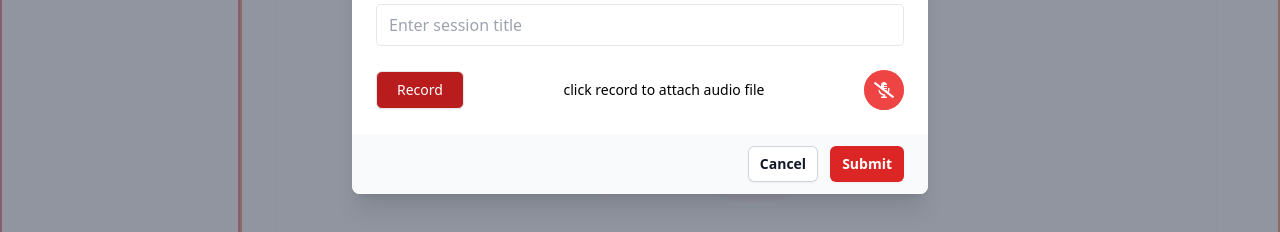
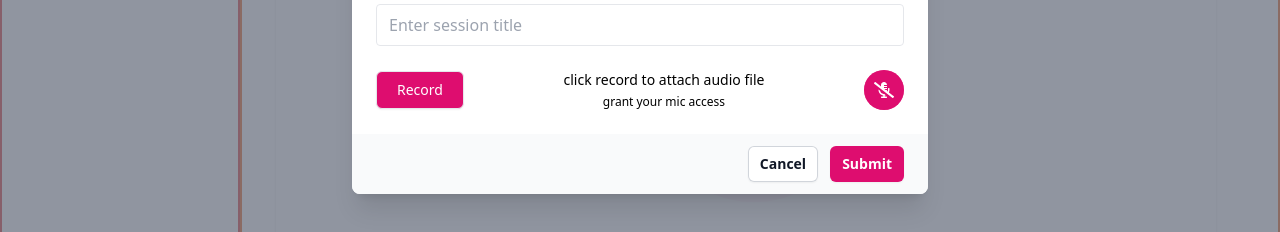
Before and after one commit to tracemycodes/mentalyc, a React (Create React App) app in the folder client/: page / in a window 1280 px wide. Both pictures are taken after a click on the button "Record". Shown: the part 398-630 px from the top of the page. Built offline with nearby package versions, Linux system fonts and the light colour scheme; no server answers.

Commit message:
refac: styling and code base

```diff
--- a/client/src/components/Modal/AudioModal.tsx
+++ b/client/src/components/Modal/AudioModal.tsx
@@ -29,9 +29,12 @@ const AudioModal: React.FC<Props> = ({
   const [microphonePermissionState, setMicrophonePermissionState] = useState<
     'granted' | 'prompt' | 'denied'
   >('denied');
-  const [availableAudioDevices, setAvailableAudioDevices] = useState<
-    AudioDevice[]
-  >([]);
+
+  // // availableAudioDevices list all the audio devices that are currently supported for your device, granting you a chioce to select your prefered audio device
+
+  // const [availableAudioDevices, setAvailableAudioDevices] = useState<
+  //   AudioDevice[]
+  // >([]);
 
   const [selectedAudioDevice, setSelectedAudioDevice] = useState<
     string | undefined
@@ -64,8 +67,7 @@ const AudioModal: React.FC<Props> = ({
     setMicrophonePermissionState(state);
     if (state === 'granted') {
       getAvailableAudioDevices().then((devices) => {
-        console.log(devices);
-        setAvailableAudioDevices(devices);
+        // setAvailableAudioDevices(devices);
         setSelectedAudioDevice(
           devices.find((device) => device.id === 'default')?.id
         );
@@ -90,13 +92,22 @@ const AudioModal: React.FC<Props> = ({
   }, []);
 
   const getAudioRef = (audioData: any) => {
-    const audioBlobData = new Blob(audioData, { type: 'audio/ogg; codec=opus' });
+    const audioBlobData = new Blob(audioData, {
+      type: 'audio/ogg; codec=opus',
+    });
     setAudioFile(audioBlobData);
     return URL.createObjectURL(audioBlobData);
   };
 
   useEffect(() => {
     setOpen(toggle);
+    // reset modal state whenever toggled
+    setAudioFile(null);
+    setAudioUrl(null);
+    setSessionForm({
+      name: '',
+      title: '',
+    });
   }, [toggle]);
 
   const handleStartRecording = () => {
@@ -234,12 +245,13 @@ const AudioModal: React.FC<Props> = ({
 
                         <div className="py-2 flex items-center justify-between">
                           <button
-                            className="border bg-red-700 text-white py-2 px-5 text-sm rounded-md shadow-sm"
+                            className="border bg-[#DE0D6F] hover:bg-[#DE0D6F]/70 text-white py-2 px-5 text-sm rounded-md shadow-sm"
                             onClick={handleRecording}
                           >
                             {isRecording ? 'Stop' : 'Record'}
                           </button>
 
+                          <div className="flex flex-col justify-center items-center">
                             {isRecording ? (
                               <p className="text-sm">Recording...</p>
                             ) : audioUrl && !isRecording ? (
@@ -249,15 +261,21 @@ const AudioModal: React.FC<Props> = ({
                                 click record to attach audio file
                               </p>
                             )}
+                            <p className="text-xs mt-1">
+                              {microphonePermissionState === 'granted'
+                                ? 'your mic access is granted'
+                                : 'grant your mic access'}
+                            </p>
+                          </div>
 
                           <div className="">
                             <span className="relative flex h-10 w-10">
                               <span
                                 className={`${
                                   isRecording ? 'animate-ping' : ''
-                                } absolute inline-flex h-full w-full rounded-full bg-red-400 opacity-75`}
+                                } absolute inline-flex h-full w-full rounded-full bg-[#DE0D6F]/70 opacity-75`}
                               ></span>
-                              <span className="relative inline-flex items-center justify-center rounded-full h-10 w-10 bg-red-500">
+                              <span className="relative inline-flex items-center justify-center rounded-full h-10 w-10 bg-[#DE0D6F]">
                                 {isRecording ? (
                                   <FaMicrophoneAlt className="text-xl text-white" />
                                 ) : (
@@ -275,7 +293,7 @@ const AudioModal: React.FC<Props> = ({
                 <div className="bg-gray-50 px-4 py-3 sm:flex sm:flex-row-reverse sm:px-6">
                   <button
                     type="button"
-                    className="inline-flex w-full justify-center rounded-md bg-red-600 px-3 py-2 text-sm font-semibold text-white shadow-sm hover:bg-red-500 sm:ml-3 sm:w-auto"
+                    className="inline-flex w-full justify-center rounded-md bg-[#DE0D6F] px-3 py-2 text-sm font-semibold text-white shadow-sm hover:bg-[#DE0D6F]/70 sm:ml-3 sm:w-auto"
                     onClick={handleFormSubmit}
                   >
                     Submit
```
Lines whose indentation alone changed are shown as unchanged.
